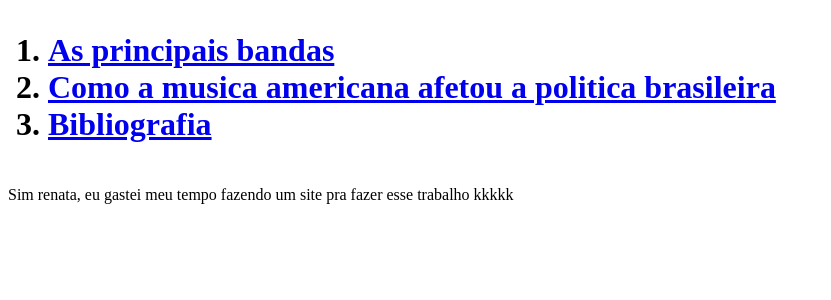
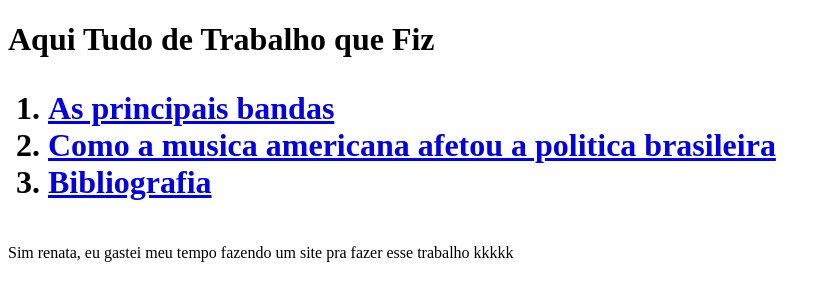
Before and after one commit to felipe360games/Trabalho-de-Ingles-q-eu-n-quis-fazer-do-jeito-facil-, a plain HTML site: page index.html in a window 1280 px wide. Shown: the whole page, without its empty margins (0-831 px from the left). Drawn offline with Linux system fonts and the light colour scheme.

Commit message:
Update index.html

```diff
--- a/index.html
+++ b/index.html
@@ -1,5 +1,6 @@
 <!doctype html>
 <head>
+<h1>Aqui Tudo de Trabalho que Fiz</h1>
     <body>
 	<div>
 		<h1>
```
